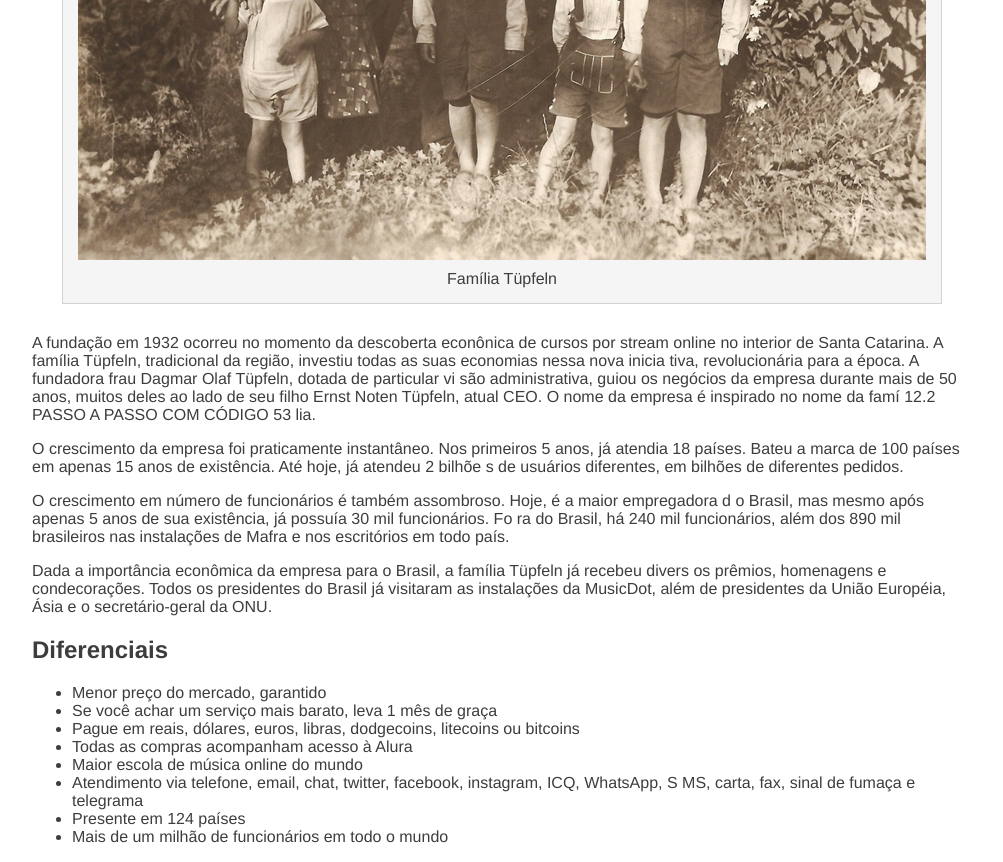
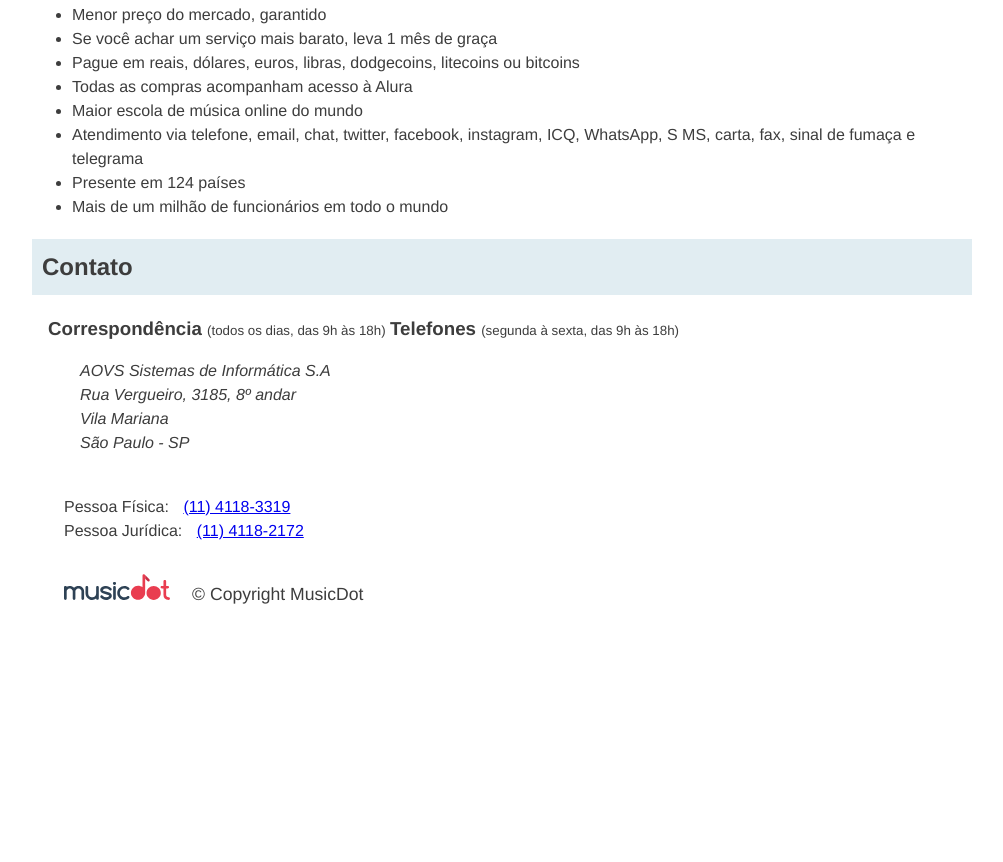
Before and after one commit to WCL79/MusicDot, a plain HTML site: page sobre.html in a window 1280 px wide. Shown: the part 1453-2315 px from the top of the page, without its empty margins (138-1141 px from the left). After the commit the page ends 2116 px from the top, so only its background shows below. Drawn offline with Linux system fonts and the light colour scheme.

Commit message:
Terceira alteração!

```diff
--- a/css/sobre.css
+++ b/css/sobre.css
@@ -2,6 +2,8 @@ body{
         width: 940px;
         margin-left: auto;
         margin-right: auto;
+        font-size: 16px;
+		line-height: 1.5;
 		font-family: "Helvetica",	"Lucida	Grande",	"sans-serif";
 		color: #3D3D3D;
     }
@@ -35,10 +37,36 @@ figcaption{
 		width:	100%;
 }
 .contato__subtitulo	{
-    display:	inline;
+    display: inline;
+}
+.contato__secao	{
+display: inline-block;
+vertical-align:	top;
+margin-left: 16px;
+}
+.contato__secao--telefone	{
+margin-left: 32px;
 }
 
 .contato__info	{
 	margin: 16px 0 24px;
 	padding-left: 32px;
 }
+.contato__info-titulo, .contato__info-descricao	{
+	display:	inline;
+	}
+
+.contato__info-descricao	{
+    margin-left: 10px;
+}
+.rodape	{
+	padding: 1.75em 0;
+	font-size: 1.1rem;
+}
+.rodape__logo	{
+	width: 6em;
+}
+.rodape__copyright	{
+display: inline;
+margin-left: 1em;
+}
--- a/sobre.html
+++ b/sobre.html
@@ -11,19 +11,18 @@
 
 <body>
     <img src="img/logo.svg" alt="MusicDot">
-    <h1> Sobre a empresa </h1>
+    <h1 class="titulo"> Sobre a empresa </h1>
     <p>
         A MusicDot é a maior escola online de música em todo o mundo.
         Fundada em 1932, possui estúdios em 124 países, sendo líder de mercado com mais de 90% de
         participação em 118 deles.
     </p>
     <p>
-
         Nossa matriz fica em <a href="https://maps.google.com.br/?q=190,GabrielDequech,Mafra,SC">
             Mafra, em Santa Catarina </a>. De lá, saem grande parte das gravações de nossos cursos. Nossa matr
         iz:
     </p>
-    <figure>
+    <figure class="matriz-musicdot">
         <img src="img/matriz-musicdot.png" alt="Matriz	da	musicdot">
         <figcaption>
             Matriz MusicDot
@@ -35,10 +34,9 @@
         se tiver dúvidas. Conheça também <a href="#historia"> nossa história </a> e <a href="#dife
 renciais"> nossos diferenciais </a>.
     </p>
-
-    <h2 id="historia"> História </h2>
-    <figure>
-        <img src="img/familia-tupfeln.jpg" alt="Foto da	família	tüpfeln">
+    <h2 id="historia" class="subtitulo"> História </h2>
+    <figure class="familia-tupfeln">
+        <img src="img/familia-tupfeln.jpg" alt="Foto	da	família	tüpfeln">
         <figcaption>Família Tüpfeln</figcaption>
     </figure>
     <p>
@@ -50,11 +48,11 @@ renciais"> nossos diferenciais </a>.
         são
         administrativa, guiou os negócios da empresa durante mais de 50 anos, muitos deles ao lado
         de seu filho Ernst Noten Tüpfeln, atual CEO. O nome da empresa é inspirado no nome da famí
-        12.2 PASSO A PASSO COM CÓDIGO 53
         lia.
     </p>
     <p>
         O crescimento da empresa foi praticamente instantâneo. Nos primeiros 5 anos, já atendia 18
+        21.2 PASSO A PASSO COM CÓDIGO 89
         países.
         Bateu a marca de 100 países em apenas 15 anos de existência. Até hoje, já atendeu 2 bilhõe
         s
@@ -74,7 +72,7 @@ renciais"> nossos diferenciais </a>.
         homenagens e condecorações. Todos os presidentes do Brasil já visitaram as instalações da
         MusicDot, além de presidentes da União Européia, Ásia e o secretário-geral da ONU.
     </p>
-    <h2 id="diferenciais"> Diferenciais </h2>
+    <h2 id="diferenciais" class="subtitulo"> Diferenciais </h2>
     <ul>
         <li> Menor preço do mercado, garantido </li>
         <li> Se você achar um serviço mais barato, leva 1 mês de graça </li>
@@ -86,6 +84,37 @@ renciais"> nossos diferenciais </a>.
         <li> Presente em 124 países </li>
         <li> Mais de um milhão de funcionários em todo o mundo </li>
     </ul>
+    <h2 class="titulo"> Contato </h2>
+    <div class="contato__secao">
+        <h3 class="contato__subtitulo"> Correspondência </h3>
+        <small> (todos os dias, das 9h às 18h) </small>
+        <address class="contato__info">
+            AOVS Sistemas de Informática S.A
+            <br>
+            Rua Vergueiro, 3185, 8º andar
+            <br>
+            Vila Mariana
+            <br>
+            São Paulo - SP
+        </address>
+    </div>
+    <h3 class="contato__subtitulo"> Telefones </h3>
+    <small> (segunda à sexta, das 9h às 18h) </small>
+    <dl class="contato__info">
+        <div>
+            <dt class="contato__info-titulo"> Pessoa Física: </dt>
+            <dd class="contato__info-descricao"> <a href="tel://114118-3319"> (11) 4118-3319 </a> </dd>
+        </div>
+
+        <div>
+            <dt class="contato__info-titulo"> Pessoa Jurídica: </dt>
+            <dd class="contato__info-descricao"> <a href="tel://114118-2172"> (11) 4118-2172 </a> </ dd>
+        </div>
+        <footer class="rodape">
+            <img src="img/logo.svg" alt="Logo	da	musicdot" class="rodape__logo">
+            <p class="rodape__copyright"> &copy; Copyright MusicDot </p>
+        </footer>
+    </dl>
 </body>
 
 </html>
```
